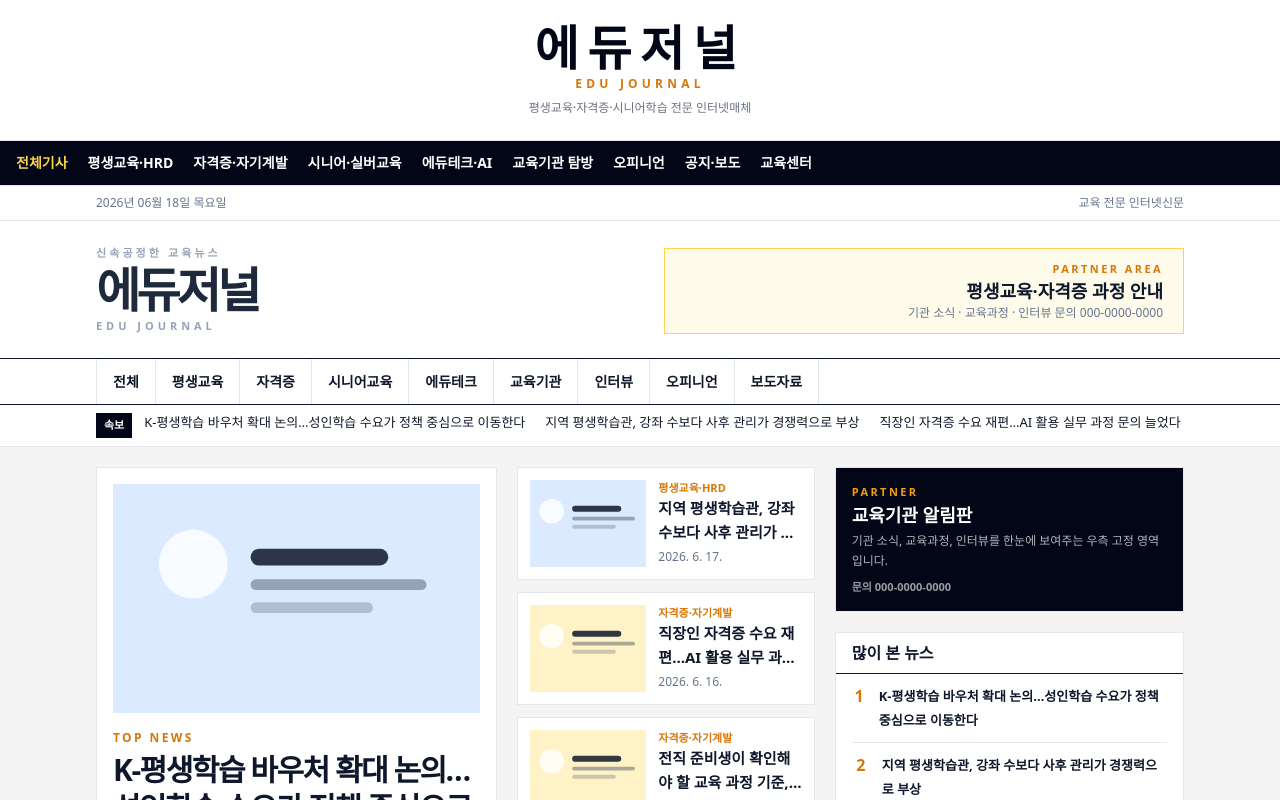
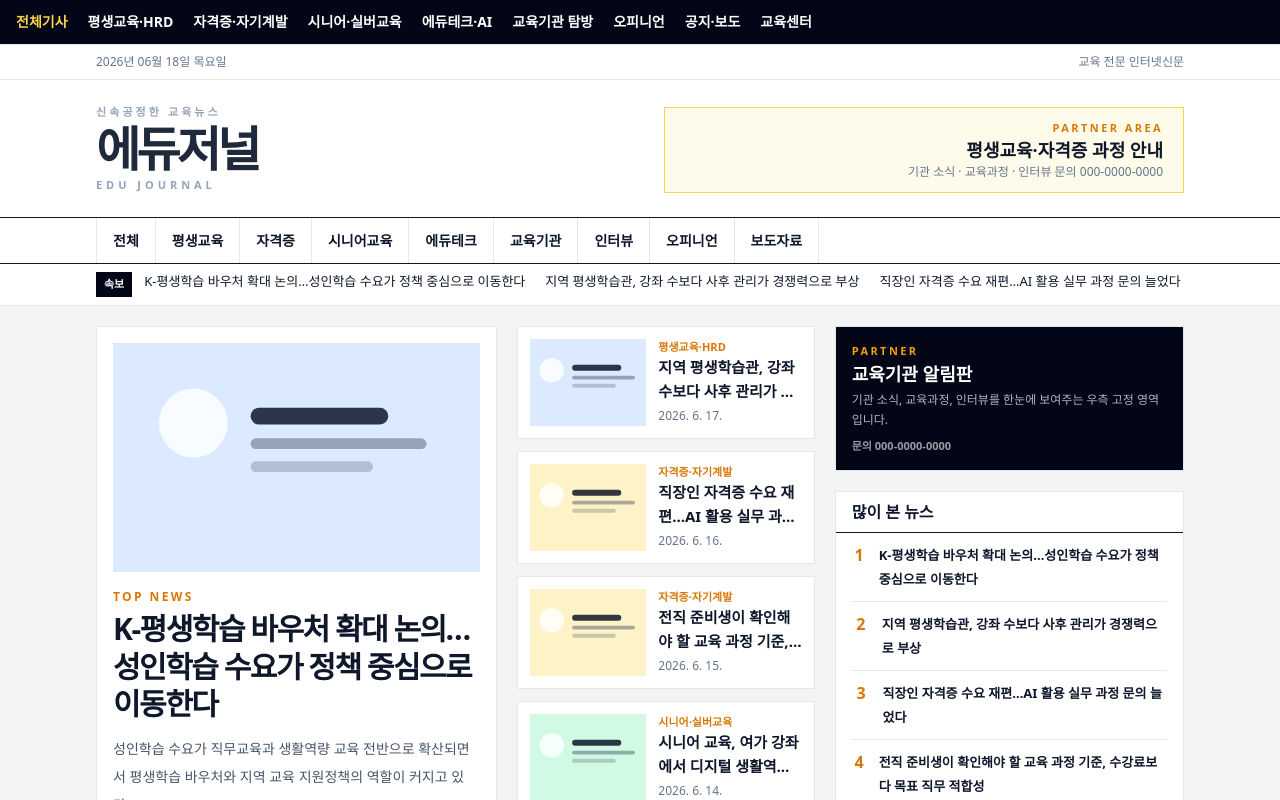
Before and after one commit to apark12321-ux/vision-media-mediaoffice, a Next.js app: page / in a window 1280 px wide. Shown: the top 800 px of the page. Built offline with nearby package versions, Linux system fonts and the light colour scheme.

Commit message:
Remove duplicate public masthead

```diff
--- a/components/layout/public-header.tsx
+++ b/components/layout/public-header.tsx
@@ -14,14 +14,7 @@ const navItems = [
 export function PublicHeader() {
   return (
     <header className="border-b bg-white">
-      <div className="mx-auto flex max-w-7xl flex-col items-center px-4 py-6 text-center">
-        <Link href="/" className="inline-flex flex-col items-center">
-          <span className="font-serif text-4xl font-black tracking-[0.18em] text-slate-950 md:text-5xl">에듀저널</span>
-          <span className="mt-1 text-xs font-semibold uppercase tracking-[0.35em] text-amber-600">EDU JOURNAL</span>
-          <span className="mt-2 text-xs font-medium text-gray-500">평생교육·자격증·시니어학습 전문 인터넷매체</span>
-        </Link>
-      </div>
-      <nav className="border-t bg-slate-950 text-white">
+      <nav className="bg-slate-950 text-white">
         <div className="mx-auto flex h-11 max-w-7xl items-center gap-5 overflow-x-auto px-4 text-sm font-bold">
           <Link href="/" className="shrink-0 text-amber-300">전체기사</Link>
           {navItems.map(([label, href]) => (
```
